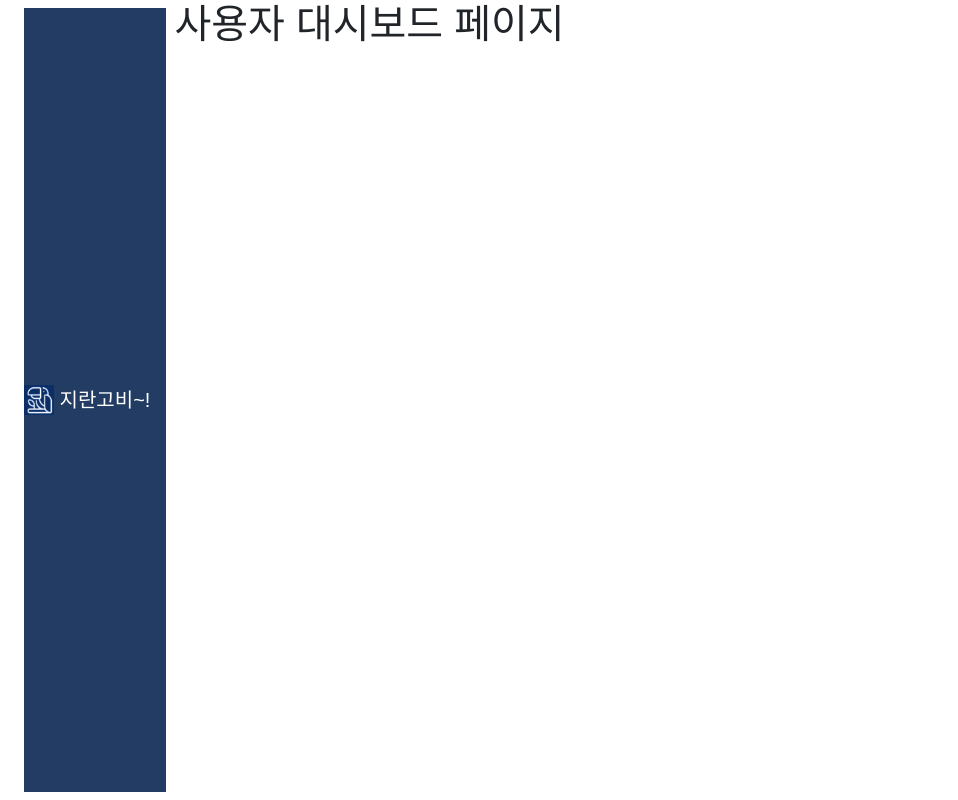
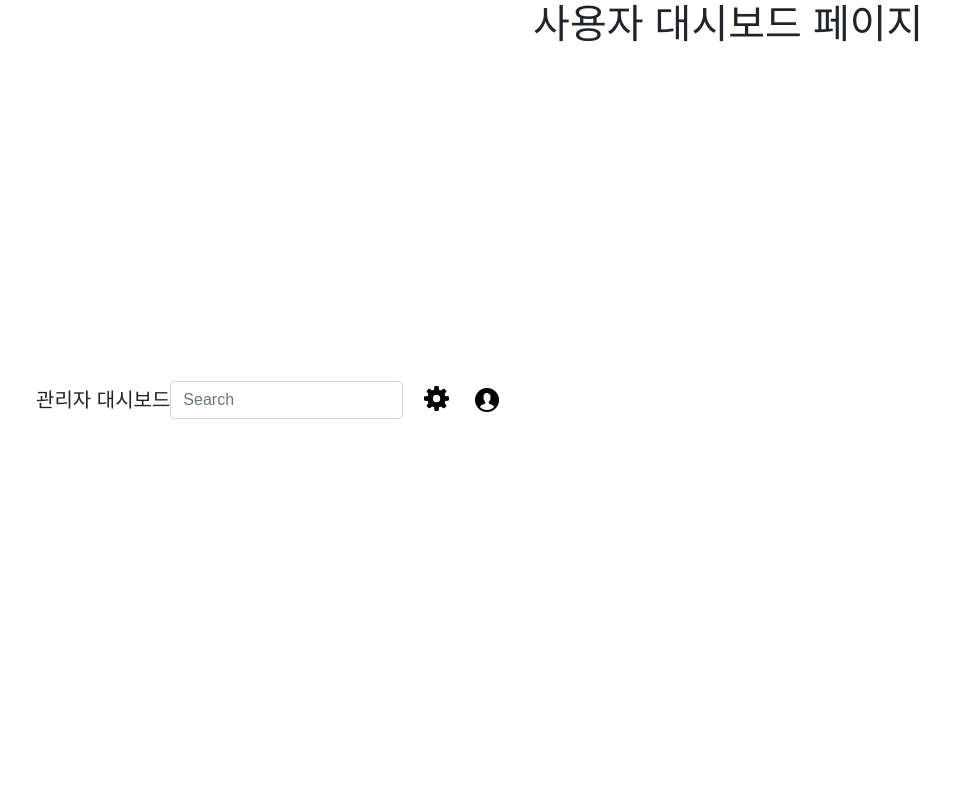
Before and after one commit to with-developer/Parrotor-AI-system-assistant, a Flask app: template templates/user/dashboard.html in a window 1280 px wide. Shown: the whole page, without its empty margins (0-958 px from the left). Run offline with Flask 3, Linux system fonts and the light colour scheme; the template is opened without the code that fills it, so the values that code supplies are empty; parts of the project's set-up code (start-up, migrations or seed data) failed here and were passed over; some libraries are stand-ins or nearby versions; some web fonts are replaced.

Commit message:
head, header html 템플릿 파일 수정

```diff
--- a/templates/template/head.html
+++ b/templates/template/head.html
@@ -5,6 +5,8 @@
 <!-- CSS import section start -->
 <!-- main CSS -->
 <link href="{{ url_for('static', filename='css/main.css') }}" rel="stylesheet" crossorigin="anonymous">
+<!-- sidebar CSS -->
+<link href="{{ url_for('static', filename='css/sidebars.css') }}" rel="stylesheet" crossorigin="anonymous">
 <!-- Bootstrap CSS -->
 <link href="{{ url_for('static', filename='css/bootstrap/bootstrap.min.css') }}" rel="stylesheet" crossorigin="anonymous">
 <!-- CSS import section end -->
--- a/templates/template/header.html
+++ b/templates/template/header.html
@@ -1,6 +1,47 @@
-<nav class="navbar navbar-light bg-light" style="justify-content: center; background-color: #233C63 !important;">
-    <a class="navbar-brand" href="/">
-    <img src="{{ url_for('static', filename='images/logo.png') }}" width="30" height="30" class="d-inline-block align-top" alt="">
-    <span style="color:#fff;">지란고비~!</span>
-    </a>
+<nav class="navbar navbar-expand-lg navbar-light">
+    <div class="container-fluid">
+
+        <button class="navbar-toggler" type="button" data-bs-toggle="collapse" data-bs-target="#navbarSupportedContent" aria-controls="navbarSupportedContent" aria-expanded="false" aria-label="Toggle navigation">
+            <span class="navbar-toggler-icon"></span>
+        </button>
+        <div class="collapse navbar-collapse" id="navbarSupportedContent">
+            <span class="navbar-nav me-auto mb-2 mb-lg-0">
+                관리자 대시보드
+            </span>
+            <form class="d-flex">
+                <input class="form-control me-2" type="search" placeholder="Search" aria-label="Search">
+            </form>
+
+            <div class="dropdown none-dropdown-icon" data-bs-toggle="tooltip" data-bs-placement="bottom" data-boundary="viewport" title="설정">
+                <a class="nav-link dropdown-toggle" id="setting-toggle" role="button" data-bs-toggle="dropdown" data-bs-display="static" aria-expanded="false" style="padding: 0.3rem .7rem;">
+                    <img src="{{ url_for('static', filename='images/icons/icons8-setting-50.png') }}" width="27" height="27" class="d-inline-block align-top" alt="">
+                </a>
+                <ul class="dropdown-menu dropdown-menu-end" aria-labelledby="setting-toggle">
+                    <span class="dropdown-item-text sm-text">설정</span>
+                    <li><a class="dropdown-item" href="#">여기는 뭐 들어갈지 미정</a></li>
+                    <li><hr class="dropdown-divider"></li>
+                    <li><a class="dropdown-item" href="#">여기는 뭐 들어갈지 미정</a></li>
+                </ul>
+            </div>
+
+            <div class="dropdown none-dropdown-icon" data-bs-toggle="tooltip" data-bs-placement="bottom" data-boundary="viewport" title="프로필 및 설정">
+                <a class="nav-link dropdown-toggle" id="profile-toggle" role="button" data-bs-toggle="dropdown" data-bs-display="static" aria-expanded="false" style="padding: 0.32rem .7rem;">
+                    <img src="{{ url_for('static', filename='images/icons/icons8-user-60.png') }}" width="30" height="30" class="d-inline-block align-top" alt="">
+                </a>
+                <ul class="dropdown-menu dropdown-menu-end" aria-labelledby="profile-toggle">
+                    <span class="dropdown-item-text sm-text">계정</span>
+                    <span class="dropdown-item-text d-flex align-items-center md-text">
+                        <img src="{{ url_for('static', filename='images/icons/icons8-user-60.png') }}" width="40" height="40" class="d-inline-block align-top mr-2" alt="">
+                        <div style="margin-left:.5rem; padding: .5rem 0 .5rem 0rem;">
+                            이준형<br>
+                            weakness
+                        </div>
+                    </span>
+                    <li><a class="dropdown-item" href="#">계정 관리</a></li>
+                    <li><hr class="dropdown-divider"></li>
+                    <li><a class="dropdown-item" href="#">로그아웃</a></li>
+                </ul>
+            </div>
+        </div>
+    </div>
 </nav>
```
